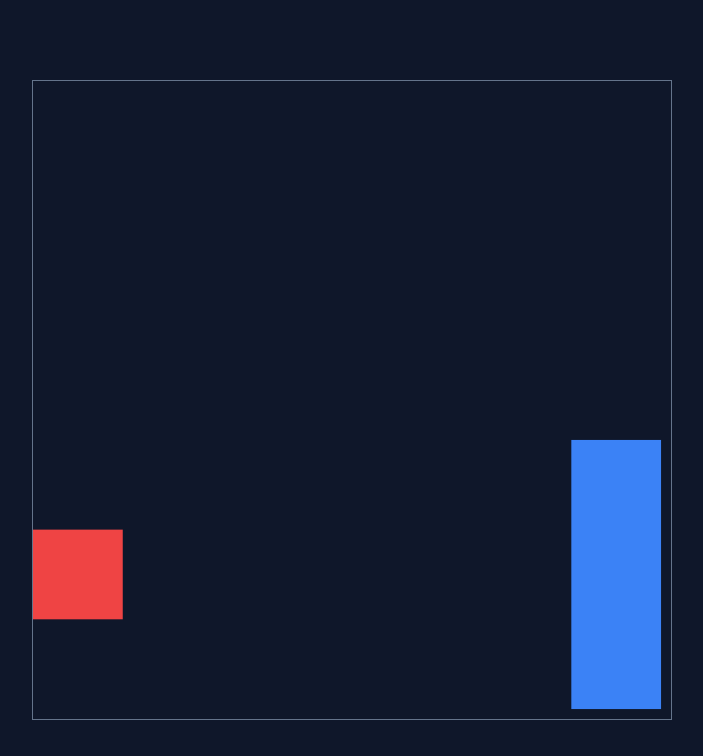
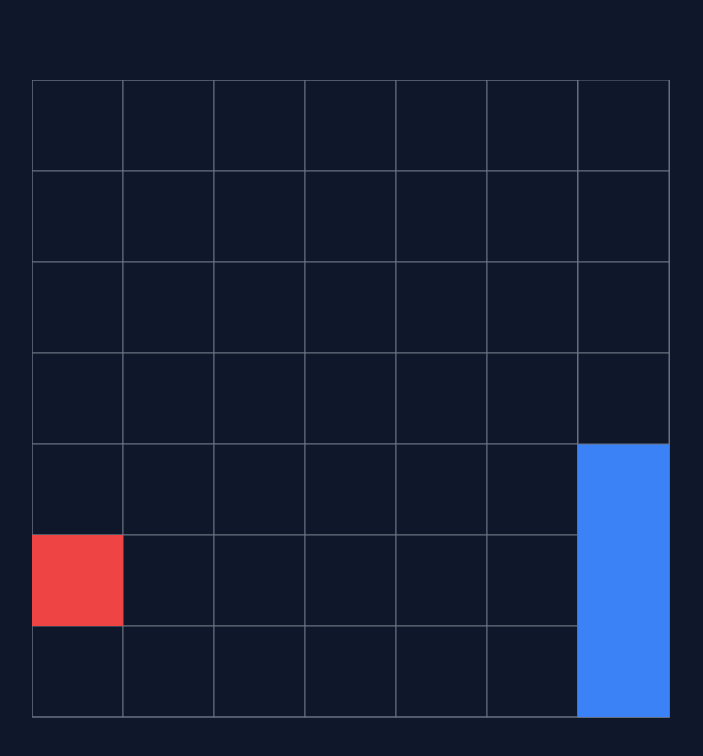
Before and after one commit to bohdancho/canvas-snake, a website built with Vite: page index.html in a window 1280 px wide. Shown: the whole page, without its empty margins (288-991 px from the left). Built offline with nearby package versions, Linux system fonts and the light colour scheme.

Commit message:
Revert "implement FieldSquarePixel"
This reverts commit 64521c1bbd82b91859e33b753296eada12e09c2f.

```diff
--- a/src/game/core/config.ts
+++ b/src/game/core/config.ts
@@ -1,13 +1,13 @@
 export const config = {
   field: {
     length: 7,
-    resolution: 5,
   },
   snake: {
     initLength: 3,
     moveFrequencyMs: 300,
   },
   colors: {
+    grid: '#6b7280', // tw-grey-500
     snake: '#3b82f6', // tw-blue-500
     food: '#ef4444', // tw-red-500
   },
--- a/src/game/entities/snake/snakeBody/snakeBody.ts
+++ b/src/game/entities/snake/snakeBody/snakeBody.ts
@@ -38,7 +38,7 @@ export class SnakeBody {
   public trimTail(): void {
     const removedSegment = this.segments.shift()
     if (!removedSegment) throw Error('Snake trimTail failed')
-    this.field.updateSquare(removedSegment.location, undefined)
+    this.field.updateSquare(removedSegment.location, null)
     this.field.renderSquare(removedSegment.location)
   }
 
--- a/src/game/field/field.ts
+++ b/src/game/field/field.ts
@@ -1,16 +1,19 @@
-import { Canvas, config } from '~/game/core'
+import { Canvas, Color, config } from '~/game/core'
 import { Entity } from '~/game/entities'
 import { Direction, Vector } from '~/game/units'
-import { ReadonlyMatrix } from '~/utils'
-import { FieldSquare } from './fieldSquare'
+import { Square } from '.'
 
 export class Field {
   public readonly length: number = config.field.length
-  private readonly squares: ReadonlyMatrix<FieldSquare>
+  private readonly gridColor = config.colors.grid
+  private readonly squares: Square[][]
+  private readonly squareLengthPx: number
 
   constructor(private readonly canvas: Canvas) {
-    const squareLengthPx = canvas.sizePx / this.length
-    this.squares = Field.getInitialSquares(this.canvas, this.length, squareLengthPx)
+    const squareLengthPx = Field.getSquareLengthPx(this.canvas, this.length)
+
+    this.squareLengthPx = squareLengthPx
+    this.squares = Field.getInitialSquares(this.canvas, this.length, squareLengthPx, this.gridColor)
   }
 
   public initRender(): void {
@@ -19,9 +22,11 @@ export class Field {
         square.render()
       }),
     )
+
+    this.paintInitBorder()
   }
 
-  public updateSquare(location: Vector, entity: Entity | undefined): void {
+  public updateSquare(location: Vector, entity: Entity | null): void {
     const square = this.getSquare(location)
     square.entity = entity
   }
@@ -33,11 +38,11 @@ export class Field {
 
   public getRandomFreeLocation(): Vector {
     const location = Vector.random(this.length)
-    const isFree = this.getSquare(location).entity === undefined
+    const isFree = this.getSquare(location).entity === null
     return isFree ? location : this.getRandomFreeLocation()
   }
 
-  public getSquare(location: Vector): FieldSquare {
+  public getSquare(location: Vector): Square {
     return this.squares[location.y][location.x]
   }
 
@@ -45,6 +50,16 @@ export class Field {
     const { x, y } = location
 
     return x >= 0 && y >= 0 && x < this.length && y < this.length
+  }
+
+  private paintInitBorder(): void {
+    this.canvas.ctx.strokeStyle = this.gridColor
+    this.canvas.ctx.strokeRect(
+      0,
+      0,
+      this.length * this.squareLengthPx,
+      this.length * this.squareLengthPx,
+    )
   }
 
   public static getConnectedLocation(direction: Direction, prev: Vector): Vector {
@@ -67,21 +82,21 @@ export class Field {
     return new Vector(x, y)
   }
 
+  private static getSquareLengthPx(canvas: Canvas, fieldLength: number): number {
+    return Math.floor(canvas.sizePx / fieldLength)
+  }
+
   private static getInitialSquares(
     canvas: Canvas,
     fieldLength: number,
     squareLengthPx: number,
-  ): FieldSquare[][] {
-    const squares: FieldSquare[][] = []
+    gridColor: Color,
+  ): Square[][] {
+    const squares: Square[][] = []
     for (let y = 0; y < fieldLength; y++) {
       squares[y] = []
       for (let x = 0; x < fieldLength; x++) {
-        squares[y][x] = new FieldSquare(
-          canvas,
-          squareLengthPx,
-          new Vector(x, y),
-          config.field.resolution, // todo pull resolution to config
-        )
+        squares[y][x] = new Square(canvas, squareLengthPx, new Vector(x, y), gridColor)
       }
     }
     return squares
--- a/src/game/field/fieldSquare/fieldSquare.ts
+++ /dev/null
@@ -1,54 +0,0 @@
-import { Canvas } from '~/game/core'
-import { Entity } from '~/game/entities'
-import { Vector } from '~/game/units'
-import { ReadonlyMatrix } from '~/utils'
-import { FieldSquarePixel } from './fieldSquarePixel'
-
-export class FieldSquare {
-  private _entity?: Entity
-  private readonly pixels: ReadonlyMatrix<FieldSquarePixel>
-
-  constructor(canvas: Canvas, lengthPx: number, location: Vector, resolution: number) {
-    this.pixels = FieldSquare.getInitialPixels(canvas, lengthPx, location, resolution)
-  }
-
-  public render(): void {
-    this.pixels.forEach((row) =>
-      row.forEach((pixel) => {
-        pixel.color = this._entity?.color
-      }),
-    )
-  }
-
-  public get entity(): Entity | undefined {
-    return this._entity
-  }
-
-  public set entity(entity: Entity | undefined) {
-    const entityChanged = this._entity !== entity
-    if (entityChanged) {
-      this._entity?.onDestroy?.()
-    }
-    this._entity = entity
-  }
-
-  private static getInitialPixels(
-    canvas: Canvas,
-    squareLengthPx: number,
-    location: Vector,
-    resolution: number,
-  ): FieldSquarePixel[][] {
-    const pixels: FieldSquarePixel[][] = []
-    for (let y = 0; y < resolution; y++) {
-      pixels[y] = []
-      for (let x = 0; x < resolution; x++) {
-        const pixelX = location.x * resolution + x
-        const pixelY = location.y * resolution + y
-
-        const pixelLengthPx = Math.floor(squareLengthPx / resolution)
-        pixels[y][x] = new FieldSquarePixel(canvas, pixelLengthPx, new Vector(pixelX, pixelY))
-      }
-    }
-    return pixels
-  }
-}
--- a/src/game/field/fieldSquare/fieldSquarePixel/fieldSquarePixel.ts
+++ /dev/null
@@ -1,43 +0,0 @@
-import { Canvas, Color } from '~/game/core'
-import { Vector } from '~/game/units'
-
-export class FieldSquarePixel {
-  private _color?: Color
-
-  constructor(
-    private readonly canvas: Canvas,
-    private readonly lengthPx: number,
-    private readonly location: Vector,
-  ) {}
-
-  public set color(color: Color | undefined) {
-    if (this._color === color) {
-      return
-    }
-    this._color = color
-    if (color) {
-      this.paint(color)
-    } else {
-      this.clear()
-    }
-  }
-
-  private paint(color: Color): void {
-    this.canvas.ctx.fillStyle = color
-    this.canvas.ctx.fillRect(
-      this.lengthPx * this.location.x,
-      this.lengthPx * this.location.y,
-      this.lengthPx,
-      this.lengthPx,
-    )
-  }
-
-  private clear(): void {
-    this.canvas.ctx.clearRect(
-      this.lengthPx * this.location.x,
-      this.lengthPx * this.location.y,
-      this.lengthPx,
-      this.lengthPx,
-    )
-  }
-}
--- a/src/game/field/fieldSquare/fieldSquarePixel/index.ts
+++ /dev/null
@@ -1 +0,0 @@
-export * from './fieldSquarePixel'
--- a/src/game/field/fieldSquare/index.ts
+++ /dev/null
@@ -1 +0,0 @@
-export * from './fieldSquare'
--- a/src/game/field/index.ts
+++ b/src/game/field/index.ts
@@ -1 +1,2 @@
 export * from './field'
+export * from './square'
--- /dev/null
+++ b/src/game/field/square.ts
@@ -0,0 +1,64 @@
+import { Canvas, Color } from '~/game/core'
+import { Entity } from '~/game/entities'
+import { Vector } from '~/game/units'
+
+export class Square {
+  private _entity: Entity | null = null
+
+  constructor(
+    private readonly canvas: Canvas,
+    private readonly lengthPx: number,
+    private readonly location: Vector,
+    private readonly borderColor: Color,
+  ) {}
+
+  public render(): void {
+    if (this._entity) {
+      this.paint(this._entity.color)
+    } else {
+      this.clear()
+    }
+  }
+
+  public get entity(): Entity | null {
+    return this._entity
+  }
+
+  public set entity(entity: Entity | null) {
+    const entityChanged = this._entity !== entity
+    if (entityChanged) {
+      this._entity?.onDestroy?.()
+    }
+    this._entity = entity
+  }
+
+  private paint(color: Color): void {
+    this.canvas.ctx.fillStyle = color
+    this.canvas.ctx.fillRect(
+      this.lengthPx * this.location.x,
+      this.lengthPx * this.location.y,
+      this.lengthPx,
+      this.lengthPx,
+    )
+  }
+
+  private clear(): void {
+    this.canvas.ctx.clearRect(
+      this.lengthPx * this.location.x,
+      this.lengthPx * this.location.y,
+      this.lengthPx,
+      this.lengthPx,
+    )
+    this.paintBorder()
+  }
+
+  private paintBorder(): void {
+    this.canvas.ctx.strokeStyle = this.borderColor
+    this.canvas.ctx.strokeRect(
+      this.lengthPx * this.location.x,
+      this.lengthPx * this.location.y,
+      this.lengthPx,
+      this.lengthPx,
+    )
+  }
+}
--- a/src/styles.css
+++ b/src/styles.css
@@ -2,7 +2,6 @@ canvas {
   width: 80vw;
   max-width: 80vh;
   aspect-ratio: 1 / 1;
-  border: 1px solid #64748b; // tw-slate-900
 }
 
 .wrapper {
--- a/src/utils/index.ts
+++ b/src/utils/index.ts
@@ -1,2 +1 @@
 export * from './randomInteger'
-export * from './readonlyMatrix.type'
--- a/src/utils/readonlyMatrix.type.ts
+++ /dev/null
@@ -1 +0,0 @@
-export type ReadonlyMatrix<T> = ReadonlyArray<ReadonlyArray<T>>
```
